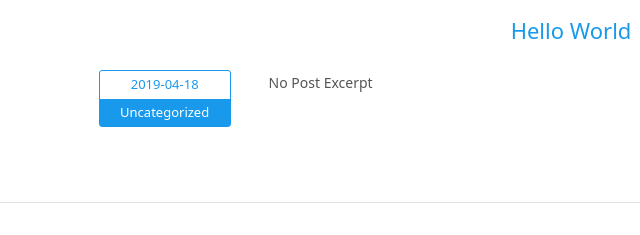
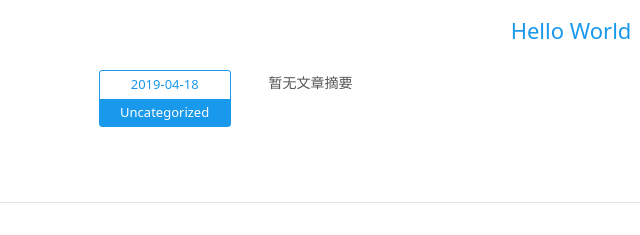
Before and after one commit to Ele-Lee/lei3536.github.io, a plain HTML site: page index.html in a window 1280 px wide. Shown: the part 338-573 px from the top of the page, 69-709 px from the left. Drawn offline with Linux system fonts and the light colour scheme.

Commit message:
Site updated: 2019-04-18 19:25:07

```diff
--- a/index.html
+++ b/index.html
@@ -108,7 +108,7 @@
       </div>
     </div>
     <!-- Post Excerpt -->
-    <div class="excerpt typo">No Post Excerpt</div>
+    <div class="excerpt typo">暂无文章摘要</div>
     <!-- Post Tags -->
     <div class="tags">
 
```
Also changed, not shown: 2019/04/18/hello-world/index.html (+1 -1 lines).
